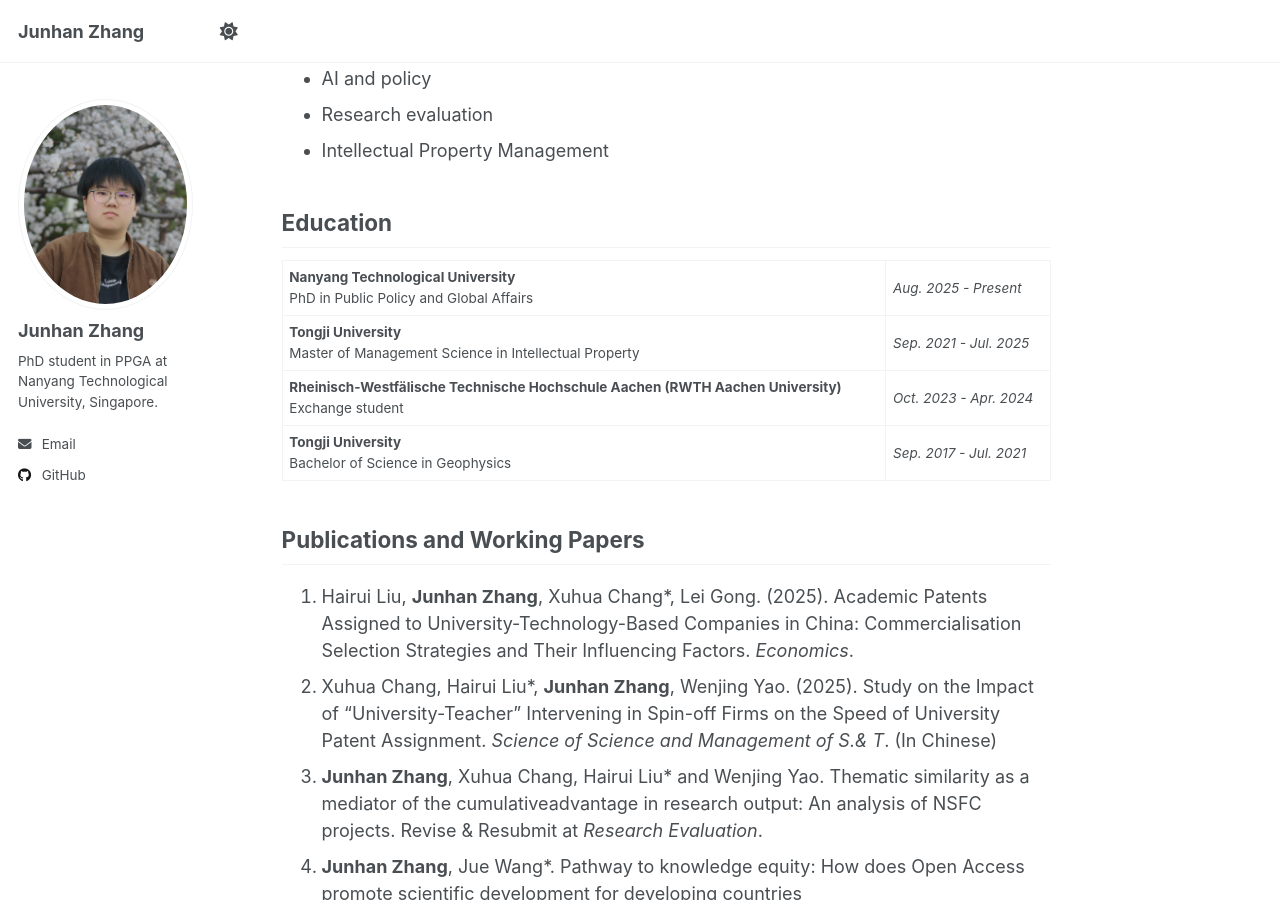
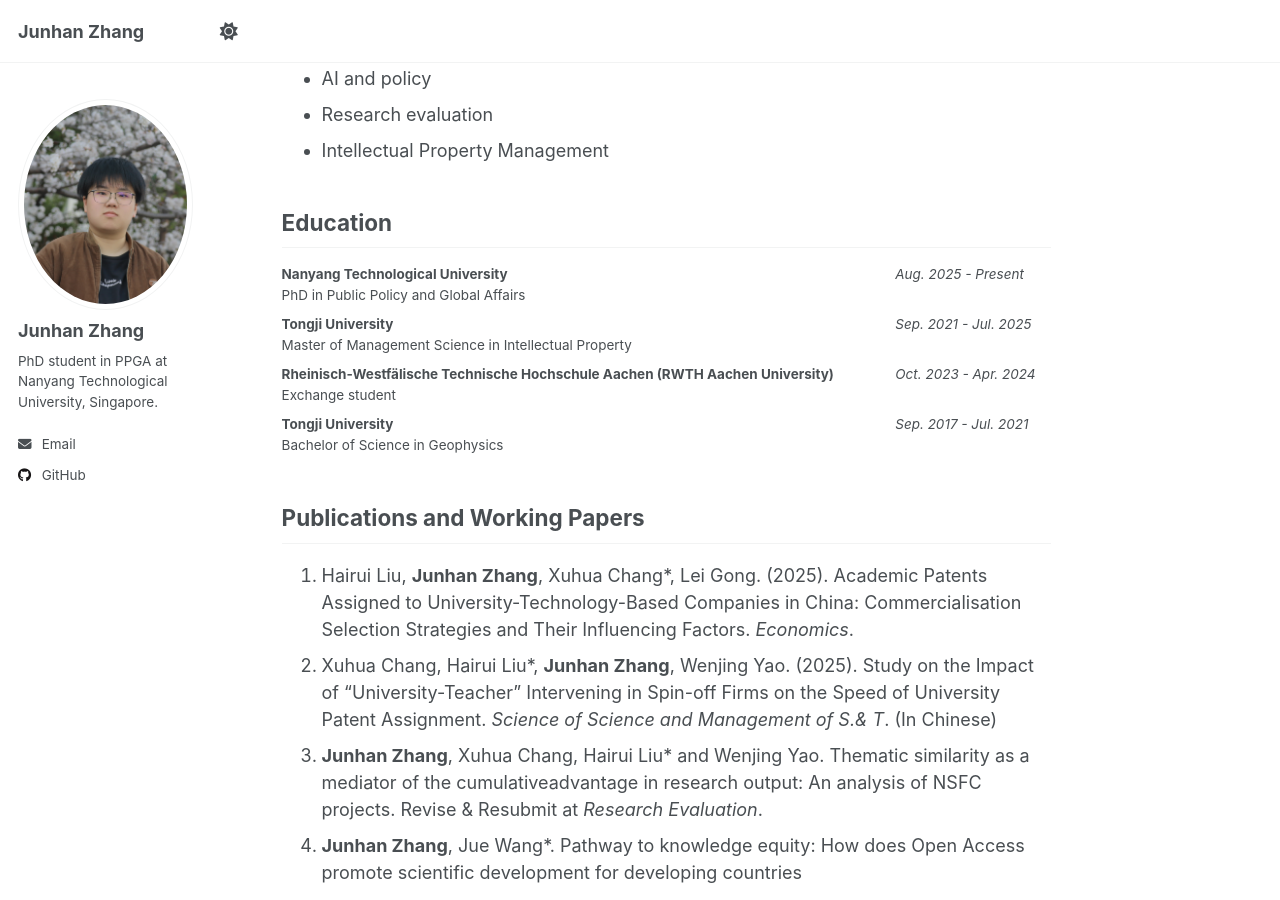
Before and after one commit to Junhan-Zhang/Junhan-Zhang.github.io, a Jekyll site: the page built from _pages/about.md, in a window 1280 px wide and 900 px high, scrolled down 585 px. Built offline with Jekyll 4.4.1, drawn with Linux system fonts in a browser that asks for light colours.

Commit message:
modified:   _pages/about.md

```diff
--- a/_pages/about.md
+++ b/_pages/about.md
@@ -25,6 +25,7 @@ You can find my CV [*here*](../files/Junhan_Zhang_CV_2026.05.pdf).
 | **Tongji University**<br>Master of Management Science in Intellectual Property | *Sep. 2021 - Jul. 2025* |
 | **Rheinisch-Westfälische Technische Hochschule Aachen (RWTH Aachen University)**<br>Exchange student | *Oct. 2023 - Apr. 2024* |
 | **Tongji University**<br>Bachelor of Science in Geophysics | *Sep. 2017 - Jul. 2021* |
+{: .education-table }
 
 ## Publications and Working Papers
 
```
